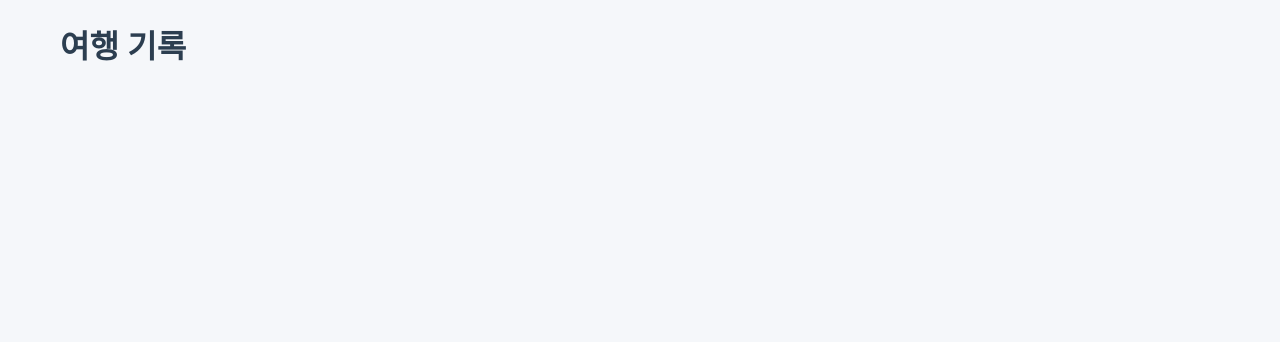
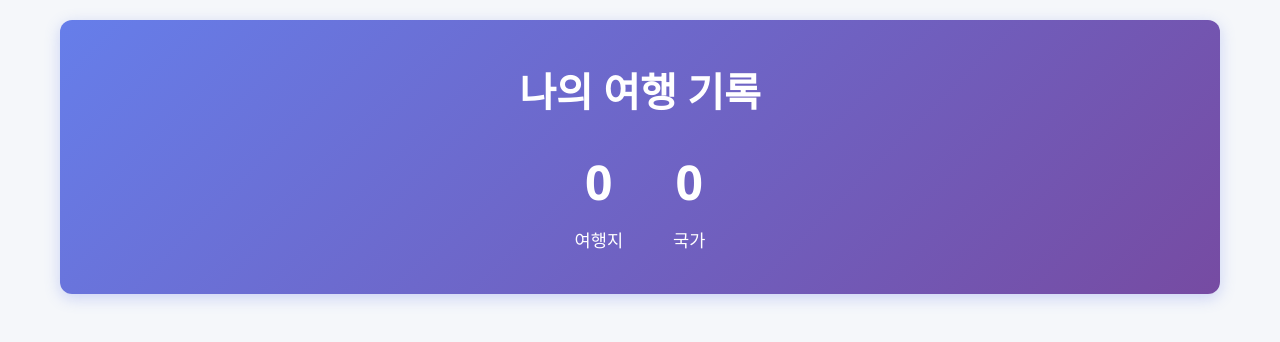
Before and after one commit to jsktt/travel-diary, a React (Vite) app: page / in a window 1280 px wide. Shown: the top 342 px of the page. Built offline with nearby package versions, Linux system fonts and the light colour scheme.

Commit message:
part A 완료

```diff
--- a/src/App.jsx
+++ b/src/App.jsx
@@ -1,13 +1,18 @@
 import { useState } from 'react';
 import './App.css';
+import Header from './components/Header';
 
 
 function App() {
+
+  const [travels, setTravels] = useState([]);
+
+  // 총 국가 수 계산
+  const totalCountries = new Set(travels.map(t => t.country)).size;
+
   return (
-    <div className=
-      "App">
-
-      <h1>여행 기록</h1>
+    <div className="App">
+      <Header totalTrips={travels.length} totalCountries={totalCountries} />
     </div>
   );
 }
--- a/src/components/Header.css
+++ b/src/components/Header.css
@@ -0,0 +1,35 @@
+.header {
+    background: linear-gradient(135deg, #667eea 0%, #764ba2 100%);
+    color: white;
+    padding: 40px;
+    border-radius: 12px;
+    margin-bottom: 30px;
+    box-shadow: 0 4px 15px rgba(102, 126, 234, 0.3);
+}
+
+.header h1 {
+    font-size: 2.5rem;
+    margin-bottom: 20px;
+    text-align: center;
+}
+
+.stats {
+    display: flex;
+    justify-content: center;
+    gap: 50px;
+}
+
+.stat-item {
+    text-align: center;
+}
+
+.stat-number {
+    display: block;
+    font-size: 3rem;
+    font-weight: 700;
+    margin-bottom: 5px;
+}
+
+.stat-label {
+    font-size: 1.1rem;
+}
--- a/src/components/Header.jsx
+++ b/src/components/Header.jsx
@@ -0,0 +1,22 @@
+import './Header.css';
+
+function Header({ totalTrips, totalCountries }) {
+
+    return (
+        <header className="header">
+            <h1>나의 여행 기록</h1>
+            <div className="stats">
+                <div className="stat-item">
+                    <span className="stat-number">{totalTrips}</span>
+                    <span className="stat-label">여행지</span>
+                </div>
+                <div className="stat-item">
+                    <span className="stat-number">{totalCountries}</span>
+                    <span className="stat-label">국가</span>
+                </div>
+            </div>
+        </header>
+    )
+}
+
+export default Header;
```
Also changed, not shown: src/App.css (line endings or trailing spaces).
